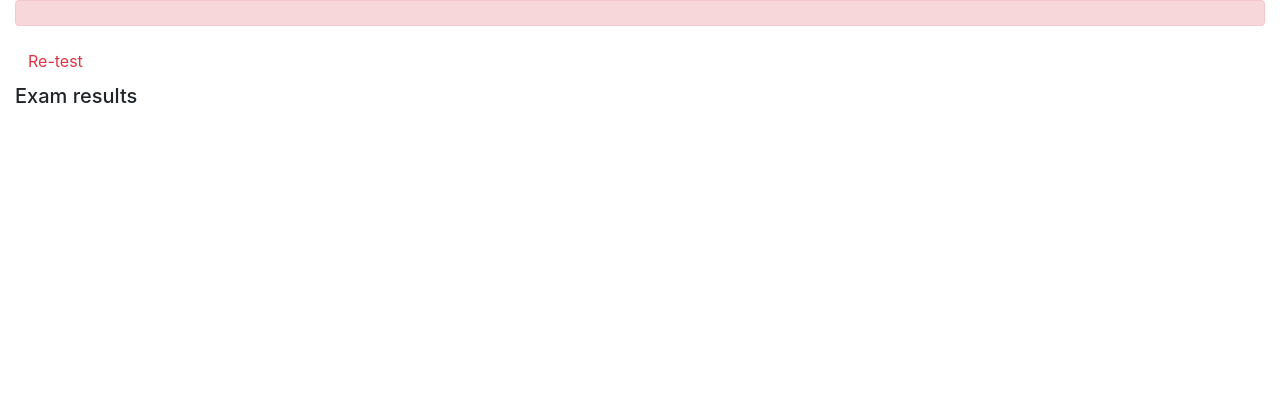
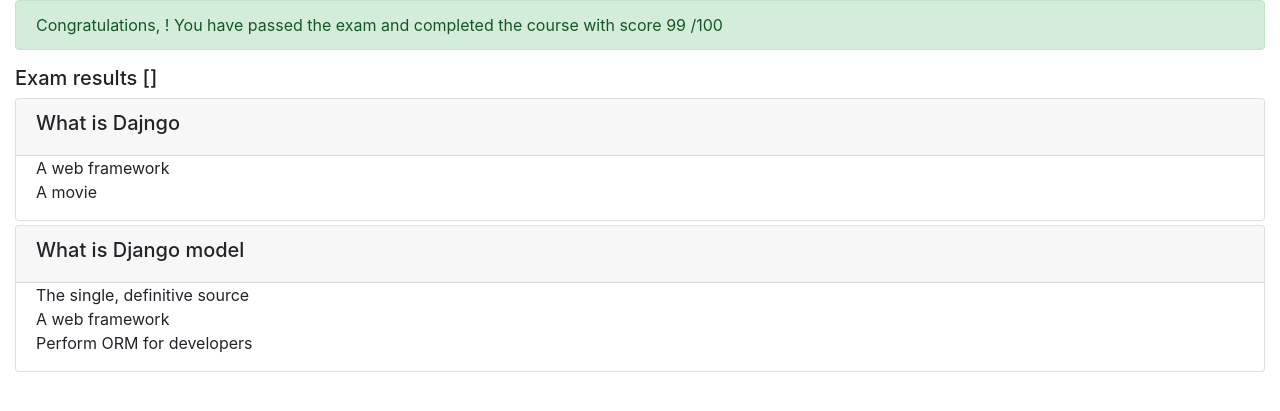
Before and after one commit to HauleTZ/Online-Course-App, a Django app: page /onlinecourse/course/1/submission/1/result/ in a window 1280 px wide. Shown: the part 56-467 px from the top of the page. Run offline with Django 3.2, Linux system fonts and the light colour scheme; a user stored in the database is signed in; data comes from the database, SQL or seed files in the repository; both versions use the stored data as it was after the commit; some libraries are stand-ins or nearby versions.

Commit message:
show exam result added

```diff
--- a/onlinecourse/templates/onlinecourse/exam_result_bootstrap.html
+++ b/onlinecourse/templates/onlinecourse/exam_result_bootstrap.html
@@ -39,16 +39,36 @@
     {% if grade > 80 %}
     <div class="alert alert-success">
        <!--HINT Display passed info -->
+       Congratulations, {{ user.first_name }}! You have passed the exam and completed the course with score {{grade}} /100
     </div>
         {% else %}
         <div class="alert alert-danger">
             <!--HINT Display failed info -->
+            Congratulations, {{ user.first_name }}! You have passed the exam and completed the course with score {{grade}} /100
         </div>
         <a class="btn btn-link text-danger" href="{% url 'onlinecourse:course_details' course.id %}">Re-test</a>
         {% endif %}
         <div class="card-columns-vertical mt-1">
-        <h5 class="">Exam results</h5>
+        <h5 class="">Exam results {{selected_ids}}</h5>
             <!--HINT Display exam results-->
+            {% for lesson in course.lesson_set.all %}
+            {% for question in lesson.question_set.all %}
+            <div class="card mt-1">
+                <div class="card-header"><h5>{{ question.question_text}}</h5></div>
+                {% csrf_token %}
+                <div class="form-group">
+                    {% for choice in question.choice_set.all %}
+                    <div class="form-check">
+                        <label class="form-check-label">
+                            {{ choice.choice_text }}
+                        </label>
+                    </div>
+                    {% endfor %}
+                </div>
+            </div>
+
+            {% endfor %}
+            {% endfor %}
         </div>
     </div>
 </body>
--- a/onlinecourse/views.py
+++ b/onlinecourse/views.py
@@ -114,11 +114,13 @@
 def submit(request, course_id):
     learner = User.objects.get(pk = request.user.pk)
     course = Course.objects.get(pk = course_id)
-    choice = Choice.objects.filter(id__in=extract_answers(request))
+    choices = Choice.objects.filter(id__in = extract_answers(request))
     enrollment = Enrollment.objects.get(user = learner, course=course)
-    submission = Submission(enrollment=enrollment)
-    submission.chocies_set = choice
-    submission.save()
+    submission = Submission.objects.create(enrollment=enrollment)
+
+    for choice in choices:
+        submission.chocies.add(choice)
+
 
     course_id = str(course_id)
     submission_id = str(submission.id)
@@ -147,10 +149,20 @@
 def show_exam_result(request, course_id, submission_id):
     course = Course.objects.get(id = course_id)
     submission = Submission.objects.get(id = submission_id)
-    selected_ids = submission.chocies
+    selected_ids = submission.chocies.all()
+
+    grade = []
+    for choice_object in selected_ids:
+        grade = choice_object.question.is_get_score(choice_object.id)
+
+
+
+
+
+
     context = {
         'course':course,
-        'selected_ids':selected_ids,
-        'grade':34,
+        'selected_ids':grade,
+        'grade':99,
     }
     return render(request, 'onlinecourse/exam_result_bootstrap.html', context)
```
Also changed, not shown: db.sqlite3.
